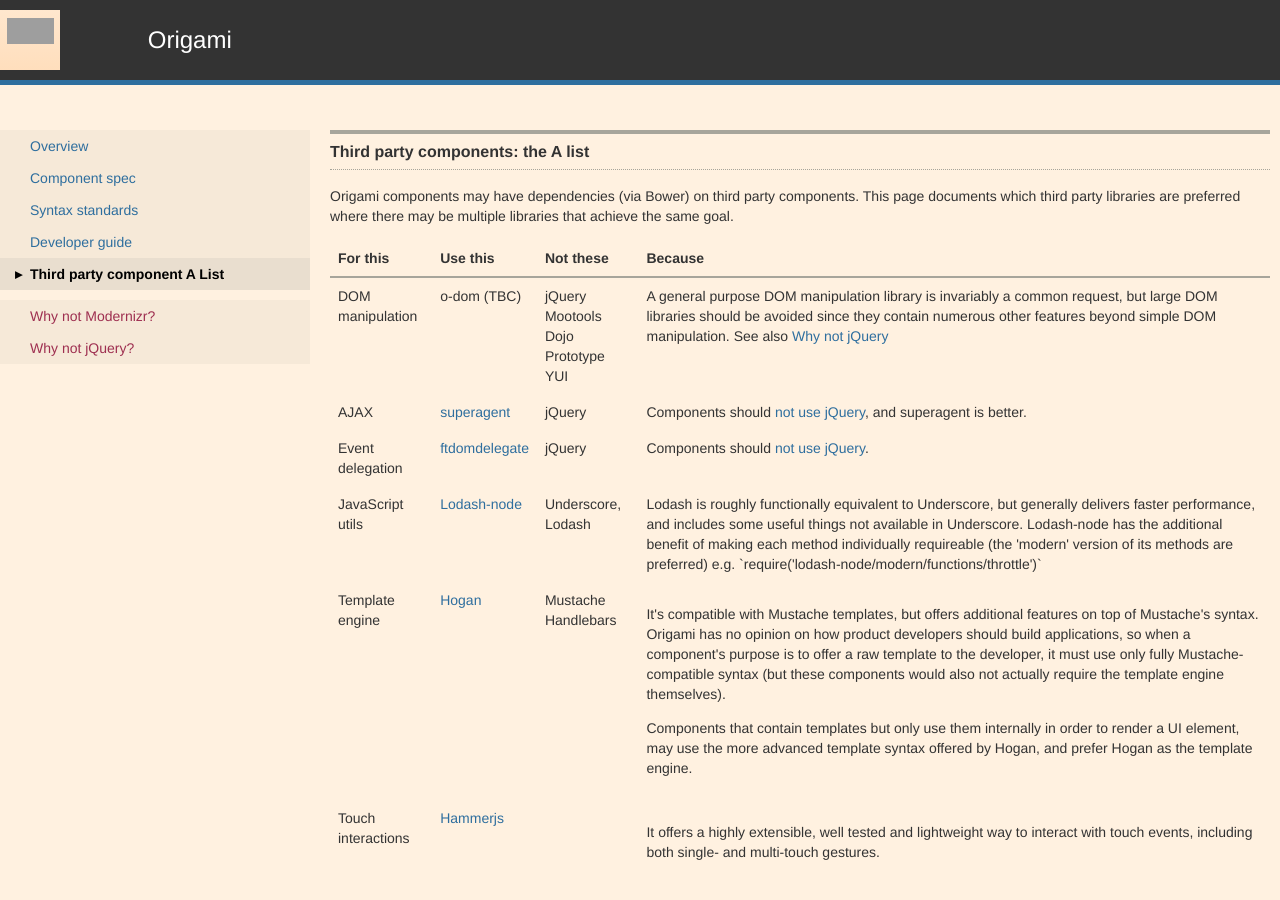
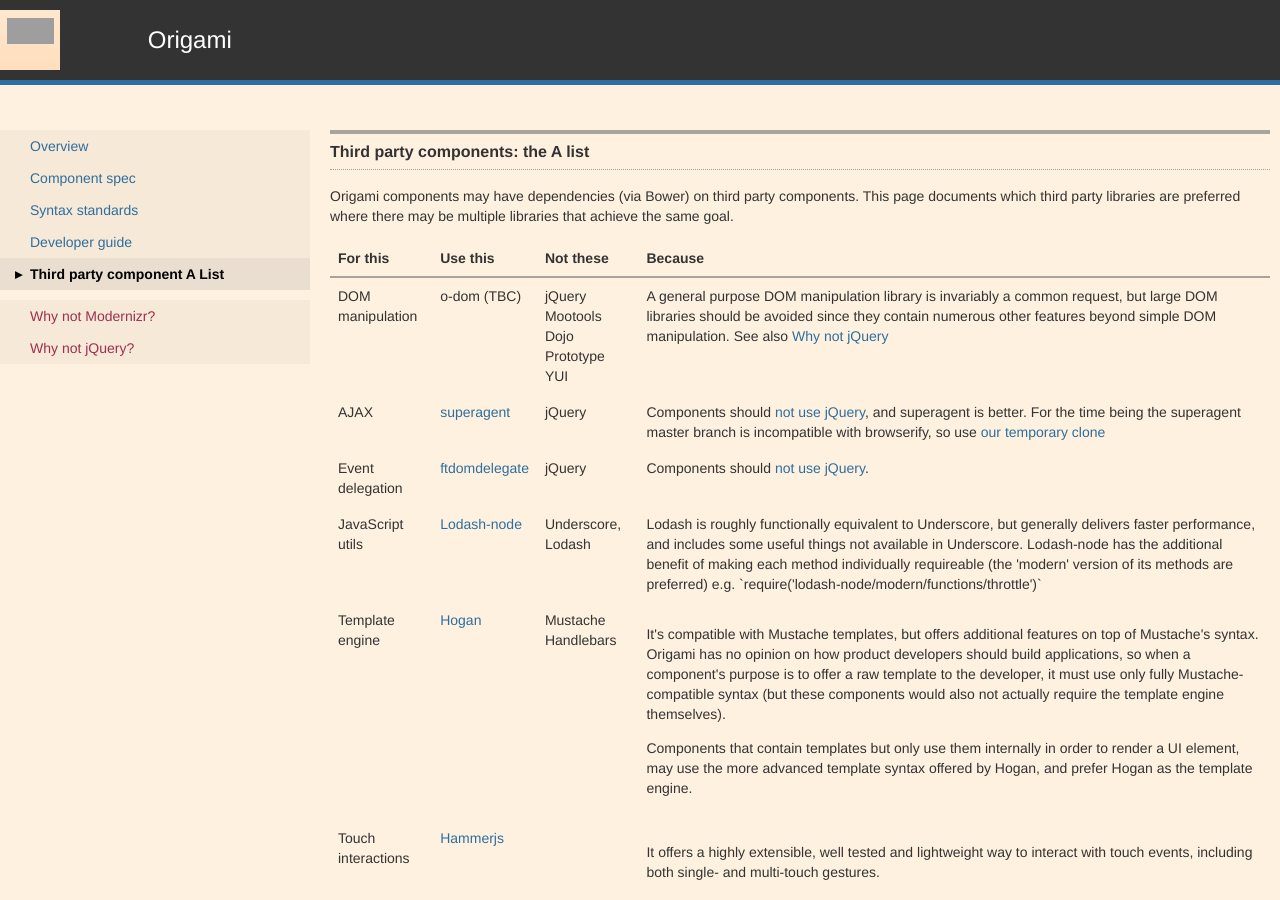
Before and after one commit to Financial-Times/ft-origami, a Jekyll site: the page built from docs/3rd-party-a-list.md, in a window 1280 px wide and 900 px high. Built offline with Jekyll 4.4.1, drawn with Linux system fonts in a browser that asks for light colours; some web fonts are replaced; grey boxes are pictures that could not be loaded.

Commit message:
Clearer advice on using superagent

```diff
--- a/docs/3rd-party-a-list.md
+++ b/docs/3rd-party-a-list.md
@@ -22,7 +22,7 @@ Origami components may have dependencies (via Bower) on third party components.
 		<td>AJAX</td>
 		<td><a href='https://github.com/Financial-Times/superagent/tree/bower'>superagent</a></td>
 		<td>jQuery</td>
-		<td>Components should <a href='#why_not_jquery'>not use jQuery</a>, and superagent is better.</td>
+		<td>Components should <a href='#why_not_jquery'>not use jQuery</a>, and superagent is better. For the time being the superagent master branch is incompatible with browserify, so use <a href="https://github.com/Financial-Times/superagent/tree/bower">our temporary clone</a></td>
 	</tr><tr>
 		<td>Event delegation</td>
 		<td><a href='https://github.com/ftlabs/ftdomdelegate'>ftdomdelegate</a></td>
```
